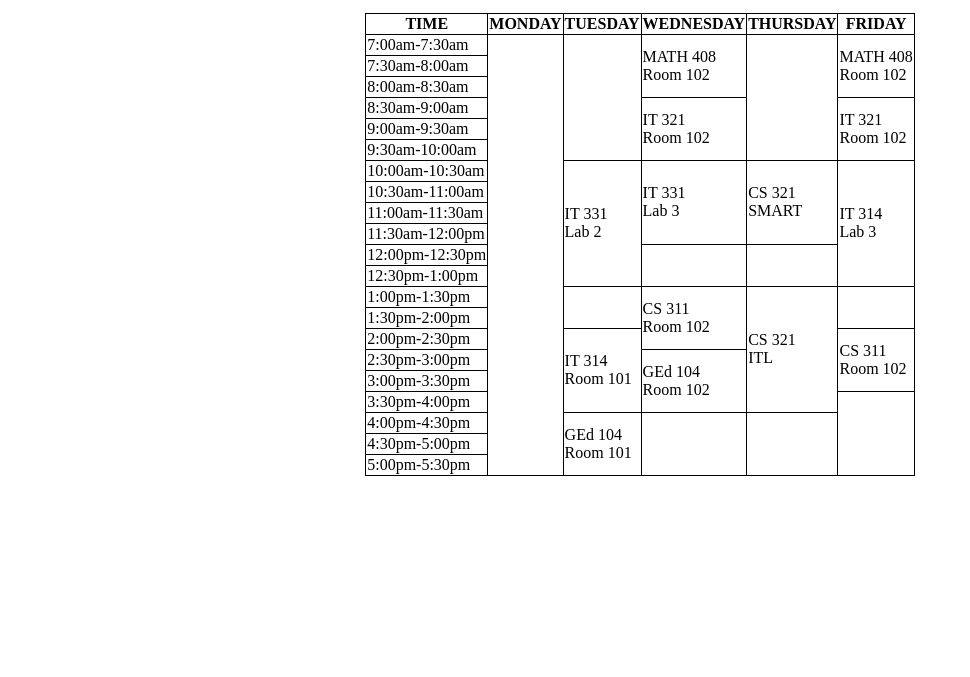
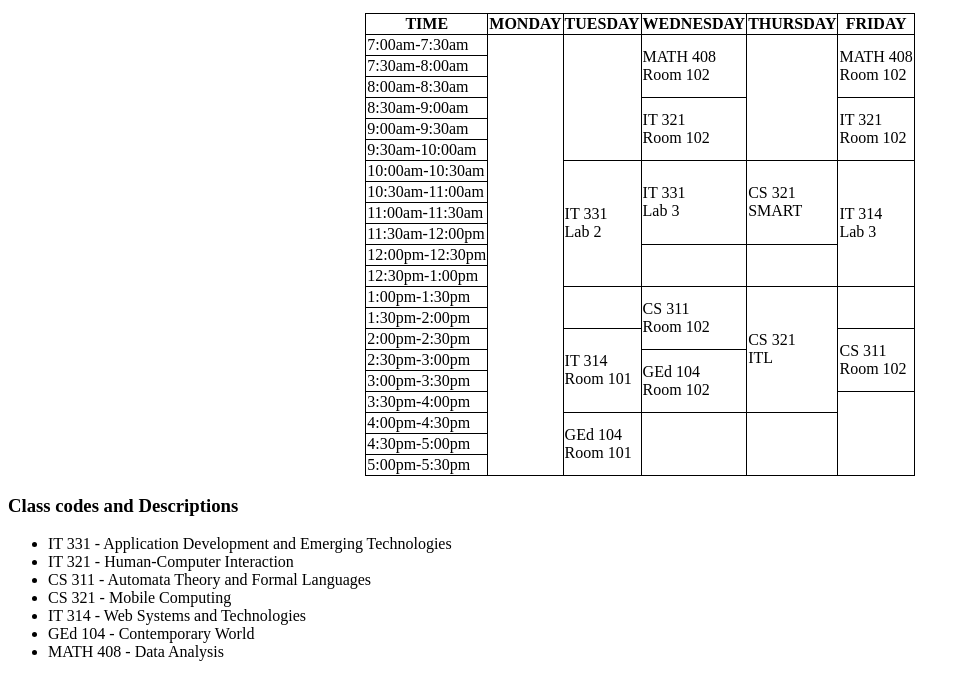
Before and after one commit to maryflorrr/CampuedMaryflorCS3101_WSTactivities, a plain HTML site: page Laboratory Activities/Laboratory Activity 1 - 06 -08 -2024/html-tables.html in a window 1280 px wide. Shown: the part 127-804 px from the top of the page, without its empty margins (0-970 px from the left). Drawn offline with Linux system fonts and the light colour scheme.

Commit message:
html-tables.html

```diff
--- a/Laboratory Activities/Laboratory Activity 1 - 06 -08 -2024/html-tables.html
+++ b/Laboratory Activities/Laboratory Activity 1 - 06 -08 -2024/html-tables.html
@@ -148,4 +148,16 @@ Maryflor Campued
             <td>5:00pm-5:30pm</td>
         </tr>
     </table>
+    <footer>
+        <h3>Class codes and Descriptions</h3>
+        <ul>
+            <li>IT 331 - Application Development and Emerging Technologies</li>
+            <li>IT 321 - Human-Computer Interaction</li>
+            <li>CS 311 - Automata Theory and Formal Languages</li>
+            <li>CS 321 - Mobile Computing</li>
+            <li>IT 314 - Web Systems and Technologies</li>
+            <li>GEd 104 - Contemporary World</li>
+            <li>MATH 408 - Data Analysis</li>
+        </ul>
+</body>
 </html>
```
